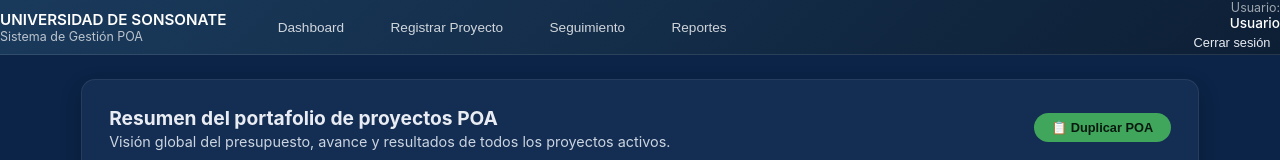
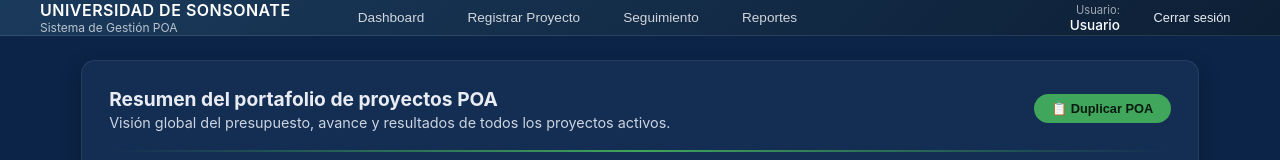
Before and after one commit to kuibert/sistema-poa-uso, a React (Vite) app in the folder frontend/: page / in a window 1280 px wide. Shown: the top 160 px of the page. Built offline with nearby package versions, Linux system fonts and the light colour scheme; no server answers; sample sign-in values are in the browser's storage.

Commit message:
Mejora de espaciado y contenedor centrado en la barra de navegacion

```diff
--- a/frontend/src/components/common/NavBar.tsx
+++ b/frontend/src/components/common/NavBar.tsx
@@ -61,9 +61,7 @@ export const NavBar: React.FC<NavBarProps> = ({ userName }) => {
     return (
         <Flex
             as="nav"
-            justify="space-between"
-            align="center"
-            padding="0.5rem 2rem"
+            justify="center"
             style={{
                 background: 'linear-gradient(135deg, #1a3a5c 0%, #0d1f35 100%)',
                 borderBottom: '1px solid rgba(255,255,255,0.1)',
@@ -71,17 +69,26 @@ export const NavBar: React.FC<NavBarProps> = ({ userName }) => {
                 boxSizing: 'border-box'
             }}
         >
-            <Flex align="center" gap="2rem">
+            <Flex
+                justify="space-between"
+                align="center"
+                padding="0.6rem 2rem"
+                style={{
+                    width: '100%',
+                    maxWidth: '1200px',
+                }}
+            >
+                <Flex align="center" gap="3rem">
                     <Flex direction="column">
-                    <Typography variant="body" weight={600} style={{ color: 'white', fontSize: '0.95rem', margin: 0 }}>
+                        <Typography variant="body" weight={600} style={{ color: 'white', fontSize: '1rem', margin: 0, letterSpacing: '0.5px' }}>
                             UNIVERSIDAD DE SONSONATE
                         </Typography>
-                    <Typography variant="caption" style={{ color: 'rgba(255,255,255,0.7)', margin: 0 }}>
+                        <Typography variant="caption" style={{ color: 'rgba(255,255,255,0.7)', margin: 0, fontSize: '0.75rem' }}>
                             Sistema de Gestión POA
                         </Typography>
                     </Flex>
 
-                <Flex as="ul" gap="0.5rem" style={{ listStyle: 'none', margin: 0, padding: 0 }}>
+                    <Flex as="ul" gap="0.3rem" style={{ listStyle: 'none', margin: 0, padding: 0 }}>
                         {navItems.map((item) => (
                             <li key={item.path}>
                                 <button
@@ -105,28 +112,32 @@ export const NavBar: React.FC<NavBarProps> = ({ userName }) => {
                     </Flex>
                 </Flex>
 
+                <Flex align="center" gap="1.5rem">
                     <Flex direction="column" align="flex-end">
-                <Typography variant="caption" style={{ color: 'rgba(255,255,255,0.6)', margin: 0 }}>
+                        <Typography variant="caption" style={{ color: 'rgba(255,255,255,0.6)', margin: 0, fontSize: '0.7rem' }}>
                             Usuario:
                         </Typography>
                         <Typography variant="body" weight={500} style={{ color: 'white', fontSize: '0.85rem', margin: 0 }}>
                             {displayName}
                         </Typography>
+                    </Flex>
+
                     <Button
                         variant="ghost"
                         size="sm"
                         onClick={handleLogout}
                         style={{
                             color: '#ff8a8a',
-                        background: 'rgba(255,255,255,0.1)',
-                        marginTop: '0.3rem',
-                        padding: '0.2rem 0.5rem',
-                        fontSize: '0.7rem'
+                            background: 'rgba(255,255,255,0.08)',
+                            padding: '0.4rem 0.8rem',
+                            fontSize: '0.75rem',
+                            border: '1px solid rgba(255, 138, 138, 0.2)'
                         }}
                     >
                         Cerrar sesión
                     </Button>
                 </Flex>
             </Flex>
+        </Flex>
     );
 };
```
Lines whose indentation alone changed are shown as unchanged.
